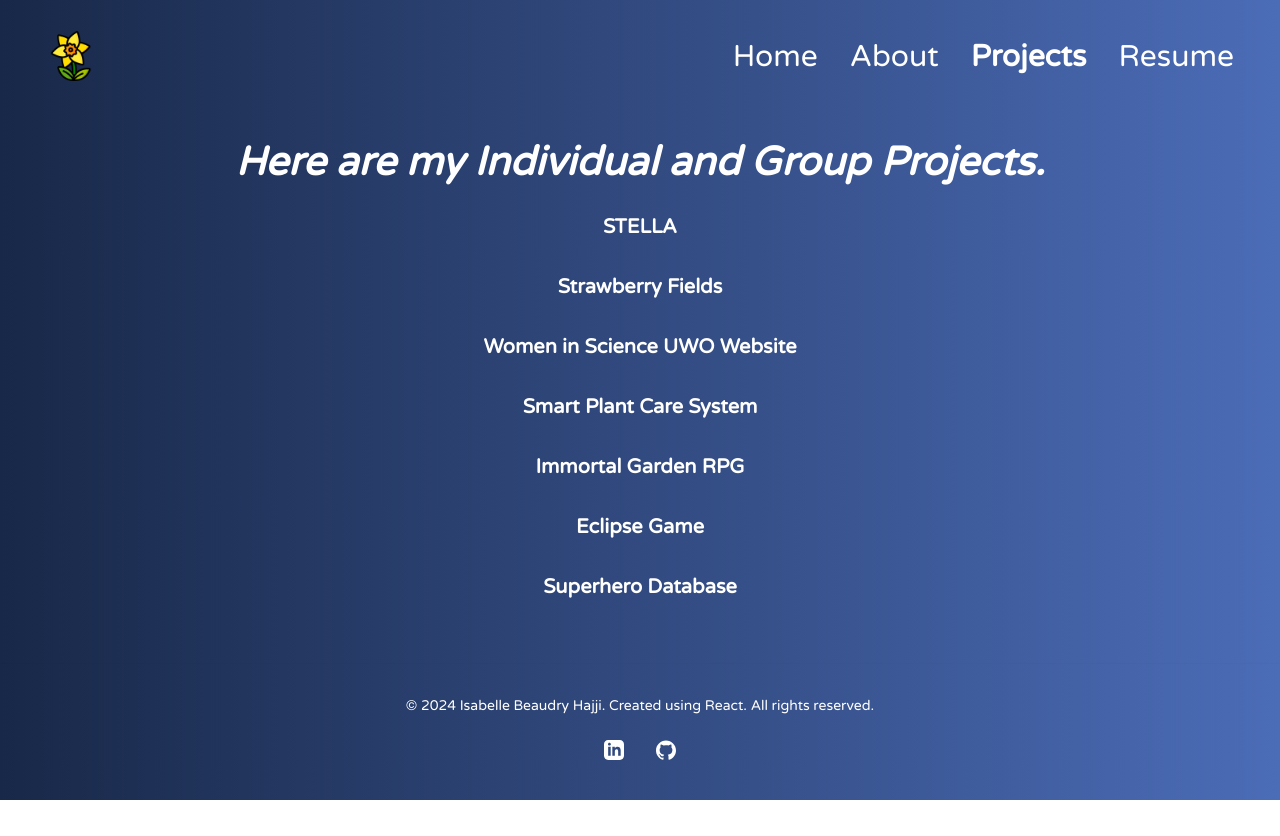
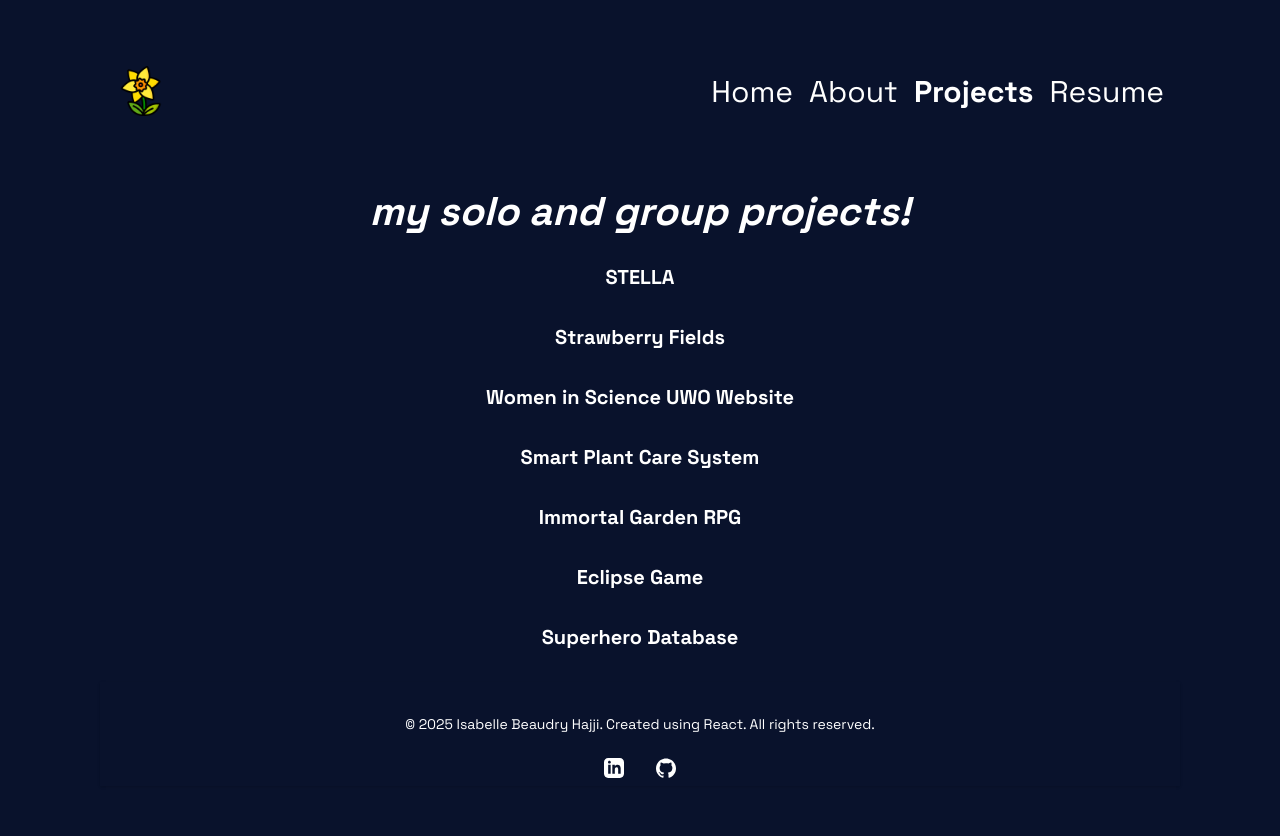
Before and after one commit to isabelle-bh/my-portfolio, a React (Create React App) app: page /my-portfolio/projects in a window 1280 px wide. Before the commit the page ends 800 px from the top, so only its background shows below. Built offline with nearby package versions, Linux system fonts and the light colour scheme; a web font is replaced by a local one.

Commit message:
style changes

```diff
--- a/src/App.css
+++ b/src/App.css
@@ -1,12 +1,32 @@
 .App {
-  background: #4b6cb7;  /* fallback for old browsers */
-  background: -webkit-linear-gradient(to right, #182848, #4b6cb7);  /* Chrome 10-25, Safari 5.1-6 */
-  background: linear-gradient(to right, #182848, #4b6cb7); /* W3C, IE 10+/ Edge, Firefox 16+, Chrome 26+, Opera 12+, Safari 7+ */
+  background: #09122C;
+}
 
+.app-container {
+  margin: 50px 100px;
+  display: flex;
+  flex-direction: column;
+  min-height: 90vh; /* Ensures it takes the full viewport height */
+}
+
+html, body {
+  height: 100%;
+  margin: 0;
+  padding: 0;
+}
+
+.non-footer {
+  flex: 1;
+}
+
+@media screen and (max-width: 768px) {
+  .app-container {
+    margin: 20px 12px !important;
+  }
 }
 
 body {
-  font-family: 'Arial', sans-serif;
+  font-family: "Space Grotesk", serif;
   margin: 0;
   padding: 0;
   color: white;
@@ -14,7 +34,7 @@ body {
 
 header {
   font-size: 30px;
-  margin: 15px 30px;
+  margin-bottom: 50px;
 }
 
 a:active {
@@ -29,15 +49,17 @@ a:hover {
   color: #ee73f4;
 }
 
-.tagline {
-  font-style: italic;
-  font-weight: bold;
-}
-
 @media screen and (max-width: 768px) {
   .home, .about, .projects, .resume {
     margin: 10px 12px !important;
   }
+}
+
+.tagline {
+  font-style: italic;
+  font-weight: bold;
+  text-align: center;
+  margin-bottom: 20px;
 }
 
 h2 {
@@ -57,41 +79,52 @@ h4 {
 
 /* HEADER */
 
-.desktop-nav {
+.header .desktop-nav {
   display: flex;
   gap: 1rem;
 }
 
-.logo-container {
+.header .logo-container {
   display: block;
+  font-style: italic;
 }
 
-.logo {
+.header .logo {
   max-width: 150px;
 }
 
+.header svg {
+  width: 40px;
+  height: 40px;
+}
+
 @media screen and (max-width: 768px) {
-  .logo-container {
+  .header .logo-container {
     display: none;
   }
 
-  .desktop-nav {
+  .header .desktop-nav {
     display: none;
   }
 
-  .mobile-nav {
+  .header .mobile-nav {
     display: flex;
     flex-direction: column;
     align-items: center;
     justify-content: center;
     gap: 1rem;
     width: 100%;
+    margin-top: 20px;
   }
 
-  .mobile-nav hr {
+  .header .mobile-nav hr {
     margin-top: 20px;
     width: 80%;
     border: 1px solid #fff;
+  }
+  .header svg {
+    width: 40px;
+    height: 40px;
   }
 }
 
@@ -101,7 +134,6 @@ h4 {
   align-items: center;
   justify-content: center;
   font-size: 50px;
-  margin-left: 40px;
   font-weight: bold;
 }
 
@@ -126,8 +158,6 @@ h4 {
   height: 450px;
   overflow: hidden;
   margin-left: 70px;
-  margin-right: 40px;
-  border-radius: 3%;
 }
 
 .home .image-container img {
@@ -186,7 +216,7 @@ h4 {
   justify-content: center;
   flex-direction: column;
   width: 60%;
-  font-size: 23px;
+  font-size: 21px;
   margin: 0 auto;
 }
 
@@ -212,8 +242,8 @@ h4 {
 }
 
 .about .image-container {
-  width: 100%;
-  height: 370px;
+  width: 30%;
+  height: 300px;
   overflow: hidden;
   margin-bottom: 20px;
   padding-right: 20px;
@@ -227,6 +257,7 @@ h4 {
 }
 
 .text-container {
+  width: 70%;
   flex-grow: 1;
   margin-bottom: 20px;
 }
@@ -235,7 +266,6 @@ h4 {
   .about {
     width: 95%;
     font-size: 18px;
-    padding: 20px;
   }
 
   .about-content {
@@ -246,12 +276,16 @@ h4 {
   .about .image-container {
     width: 90%;
     height: 350px;
+    margin-bottom: 40px;
+    padding-right: 0;
   }
 
   .about .about-list {
     margin-left: 0;
-    text-align: center;
     list-style-type: none;
+    max-width: 100%;
+    width: 100%;
+    margin: 0 auto;
   }
 
   .about .about-list li {
@@ -265,12 +299,6 @@ h4 {
 /* PROJECTS SECTION */
 
 .projects {
-  padding:20px;
-}
-
-.tagline {
-  text-align: center;
-  margin-bottom: 20px;
 }
 
 .project-grid {
@@ -329,20 +357,12 @@ h4 {
   transform: scale(1.1);
 }
 
-
 .project-details a:hover {
   text-decoration: underline;
 }
 
 /* RESUME */
 .resume {
-  padding: 20px;
-  text-align: center;
-}
-
-.resume .tagline {
-  font-size: 32px;
-  font-weight: bold;
 }
 
 .resume-content {
@@ -366,13 +386,10 @@ h4 {
   }
 }
 
-
 .logo {
   height: 50px;
 }
 
-.varela-round-regular {
-  font-family: "Varela Round", sans-serif;
-  font-weight: 400;
-  font-style: normal;
+footer {
+  padding-bottom: 0px !important;
 }
--- a/src/App.js
+++ b/src/App.js
@@ -14,6 +14,8 @@ function App() {
   return (
     <Router>
       <div className="App flex flex-col min-h-screen varela-round-regular">
+        <div className="app-container">
+          <div className="non-footer">
             <Header />
               <main>
                   <Routes>
@@ -21,9 +23,12 @@ function App() {
                     <Route path='/my-portfolio/about' element={<About />} />
                     <Route path='/my-portfolio/projects' element={<Projects />} />
                     <Route path='/my-portfolio/resume' element={<Resume />} />
+                    <Route path='/my-portfolio/contact' element={<Contact />} />
                   </Routes>
               </main>
+          </div>
         <Footer />
+        </div>
       </div>
     </Router>
   );
--- a/src/components/footer.js
+++ b/src/components/footer.js
@@ -4,7 +4,7 @@ const Footer = () => {
   return (
     <footer className="mt-auto shadow p-4 sm:p-6 xl:p-8 dark:bg-gray-800 antialiased text-center">
       <p className="mb-4 text-sm text-gray-500 dark:text-gray-400">
-        &copy; 2024 Isabelle Beaudry Hajji. Created using React. All rights reserved.
+        &copy; 2025 Isabelle Beaudry Hajji. Created using React. All rights reserved.
       </p>
       <div className="flex justify-center items-center space-x-4">
         <a
--- a/src/components/home.js
+++ b/src/components/home.js
@@ -1,6 +1,5 @@
 import React from 'react';
 import { useState, useEffect } from "react";
-import { Container, Row, Col } from "react-bootstrap";
 import logo from "../assets/f1.jpeg";
 
 const Home = () => {
@@ -9,7 +8,7 @@ const Home = () => {
     const [text, setText] = useState('');
     const [delta, setDelta] = useState(200 - Math.random() * 100);
     const [index, setIndex] = useState(1);
-    const toRotate = [ "Software Engineering Student", "Web Developer", "Game Developer" ];
+    const toRotate = [ "software engineering student", "web developer", "game developer" ];
     const period = 2000;
 
     useEffect(() => {
@@ -49,8 +48,8 @@ const Home = () => {
     <section className="home" id="home">
         <div className="content">
             <div className="text-container">
-                <span className="tagline">Welcome to my portfolio.</span>
-                <h1 className="">{`Hi, I'm Isabelle! I am a `} <span className="txt-rotate" dataPeriod="1000" data-rotate='[ "Software Engineering Student", "Web Developer", "Game Developer" ]'><span className="wrap">{text}</span></span></h1>
+                <span className="tagline">welcome to my portfolio!</span>
+                <h1 className="">{`hi, my name is Isabelle. I am a `} <span className="txt-rotate" dataPeriod="1000" data-rotate='[ "Software Engineering Student", "Web Developer", "Game Developer" ]'><span className="wrap">{text}</span></span></h1>
             </div>
             <div className="image-container">
               <img src={logo}></img>
--- a/src/components/projects.js
+++ b/src/components/projects.js
@@ -131,7 +131,7 @@ const Projects = () => {
 
   return (
     <section className="projects">
-      <h2 className="tagline">Here are my Individual and Group Projects.</h2>
+      <h2 className="tagline">my solo and group projects!</h2>
       {renderProjectList(groupProjectList, individualProjectList.length)}
       {renderProjectList(individualProjectList, 0)}
     </section>
--- a/src/components/resume.js
+++ b/src/components/resume.js
@@ -11,12 +11,12 @@ const Resume = () => {
 
   return (
     <section className="resume">
-      <h2 className="tagline">Check out my resume and experience.</h2>
+      <h2 className="tagline">check out my resume and experience!</h2>
       <div className="resume-content">
         {isError ? (
           <div>
-            <p>Sorry, we were unable to load the resume.
-               You can <a href={myResume} target="_blank" rel="noopener noreferrer">view the resume here</a>.</p>
+            <p>Sorry, my resume is not loading right now.
+               You can <a href={myResume} target="_blank" rel="noopener noreferrer">view it here</a>.</p>
           </div>
         ) : (
           <embed
```
Lines whose indentation alone changed are shown as unchanged.
